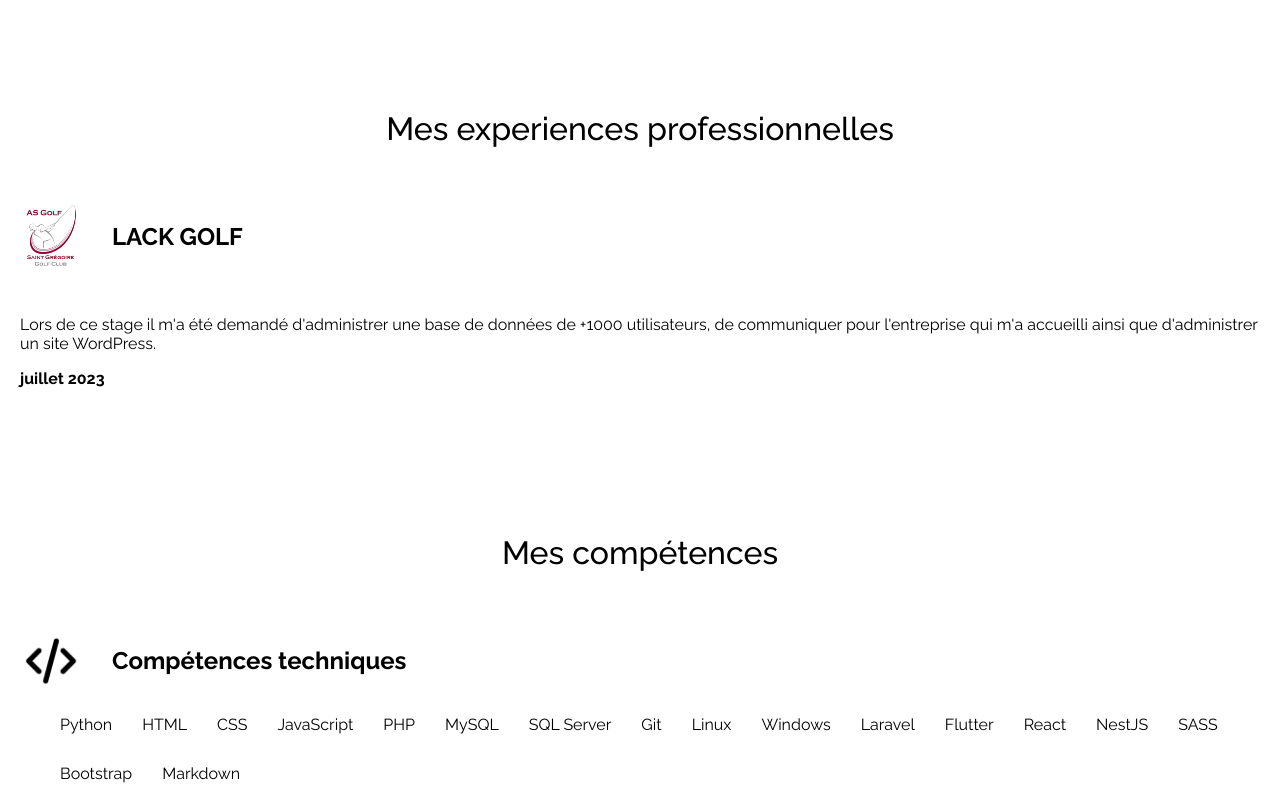
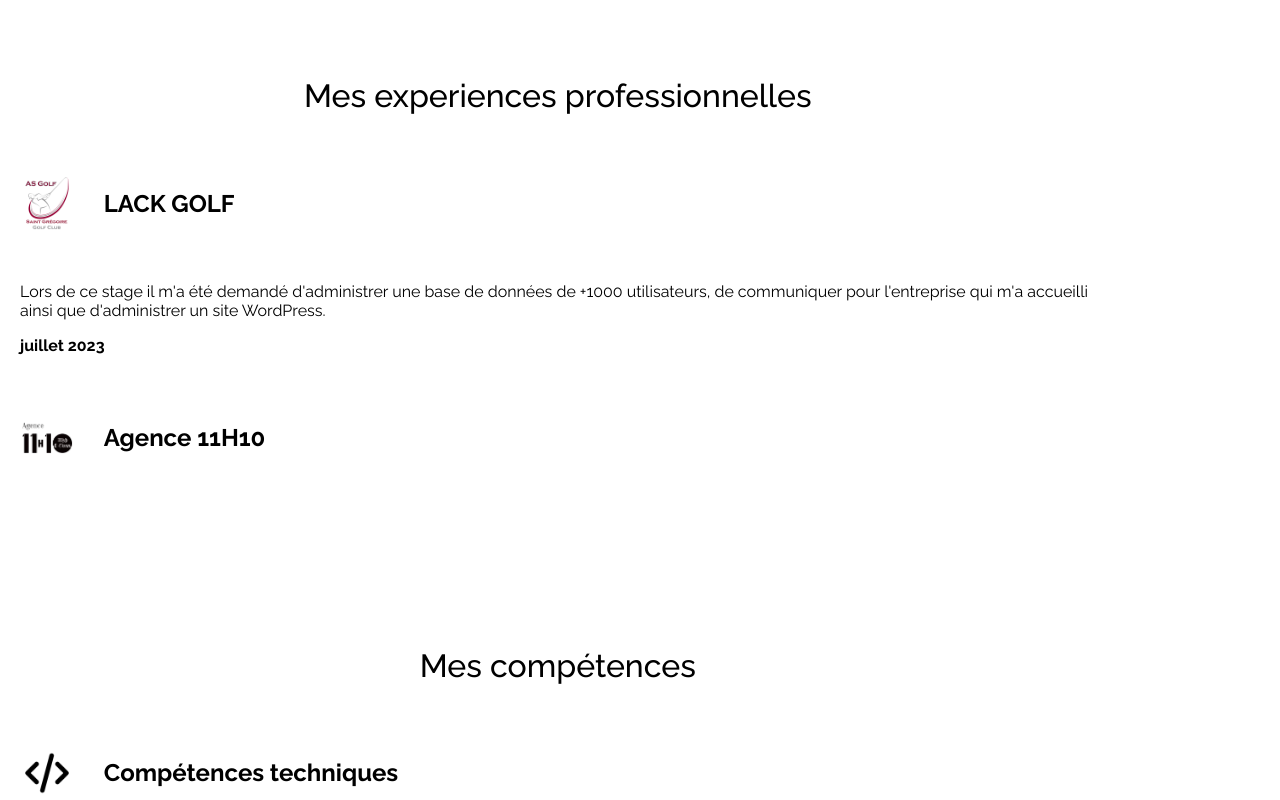
Before and after one commit to kevmorlo/portfolio, a website: page index.html in a window 1280 px wide. Shown: the part 1555-2355 px from the top of the page. Drawn offline with Linux system fonts and the light colour scheme.

Commit message:
ajout exp 11h10

```diff
--- a/index.html
+++ b/index.html
@@ -106,6 +106,15 @@
                 <span class="parcours_dates">
                     juillet 2023
                 </span>
+            </div>
+            <div class="conteneur">
+                <h3>
+                    <a href="https://www.agence-11h10.fr/" title="Visiter le site d'Agence 11H10">
+                        <img src="./static/img/logo_11h10.png" alt="Logo de l'agence 11H10" class="contenu_img">
+                        <p class="lien_h3">Agence 11H10</p>
+                    </a>
+                </h3>
+            </div>
         </section>
         <section id="competences">
             <h2>Mes compétences</h2>
--- a/static/css/style.css
+++ b/static/css/style.css
@@ -8,6 +8,8 @@ body {
   font-weight: 400;
   margin: 0px;
   position: absolute;
+  display: flex;
+  justify-content: center;
 }
 
 header {
```
Also changed, not shown: static/img/logo_11h10.png (added).
